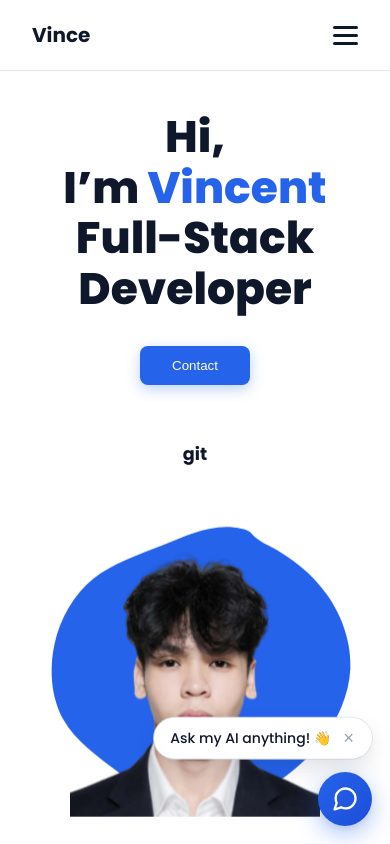
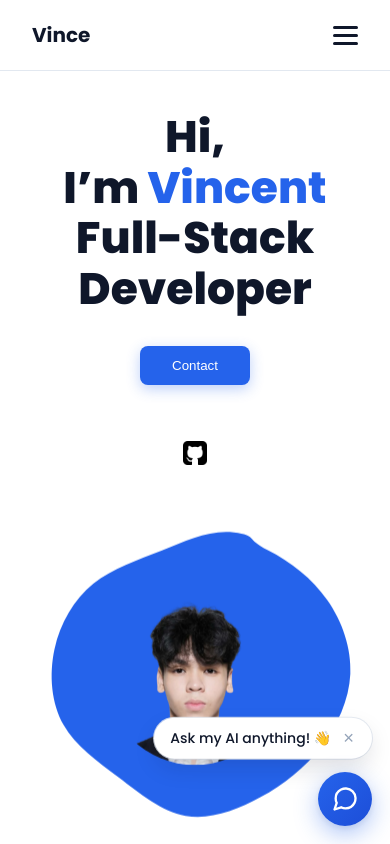
Before and after one commit to VinceAng02/Vince-anbilibabol-portfolio, a React (Vite) app in the folder my-portfolio/: page / in a window 390 px wide. Shown: the top 844 px of the page. Built offline with nearby package versions, Linux system fonts and the light colour scheme.

Commit message:
feat: add Home component with responsive styling and social links

```diff
--- a/my-portfolio/src/components/Home.css
+++ b/my-portfolio/src/components/Home.css
@@ -69,11 +69,16 @@
 }
 
 .avatar-placeholder {
-  position: relative;
+  position: absolute;
+  /* Positioned relative to .blob-container */
+  top: 50%;
+  left: 50%;
+  transform: translate(-50%, -50%);
+  /* Centers it dead-center */
   z-index: 2;
-  width: 45%;
-  height: 45%;
-  color: rgba(255, 255, 255, 0.9);
+  width: 55%;
+  /* Adjust this percentage to make the picture larger or smaller */
+  height: 55%;
   display: flex;
   justify-content: center;
   align-items: center;
@@ -85,9 +90,11 @@
 }
 
 .profile-img {
-  width: 170%;
-  height: 200%;
+  width: 100%;
+  height: 100%;
   object-fit: cover;
+  border-radius: 50%;
+  /* Keeps it neatly rounded */
 }
 
 @media (max-width: 900px) {
--- a/my-portfolio/src/components/Home.jsx
+++ b/my-portfolio/src/components/Home.jsx
@@ -1,6 +1,7 @@
 import React from "react";
 import "./Home.css";
 import profilePic from "../assets/image.png";
+import githubIcon from "../assets/githubIcon.png";
 
 export default function Home({ setActiveSection }) {
   const scrollToContact = () => {
@@ -30,7 +31,12 @@ export default function Home({ setActiveSection }) {
               rel="noopener noreferrer"
               aria-label="GitHub"
             >
-              git
+              <img
+                src={githubIcon}
+                alt="GitHub"
+                className="github-icon"
+                style={{ width: "24px", height: "24px" }} // Adjusted size here
+              />
             </a>
           </div>
         </div>
```
Also changed, not shown: my-portfolio/src/assets/githubIcon.png (added).
